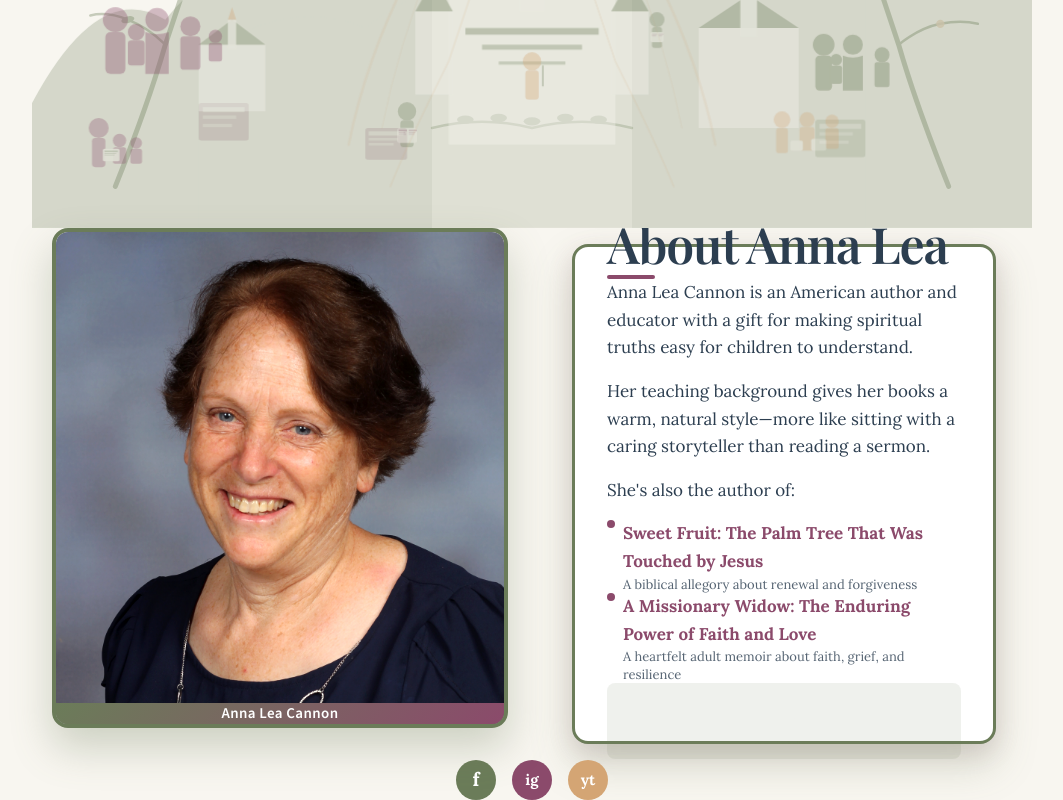
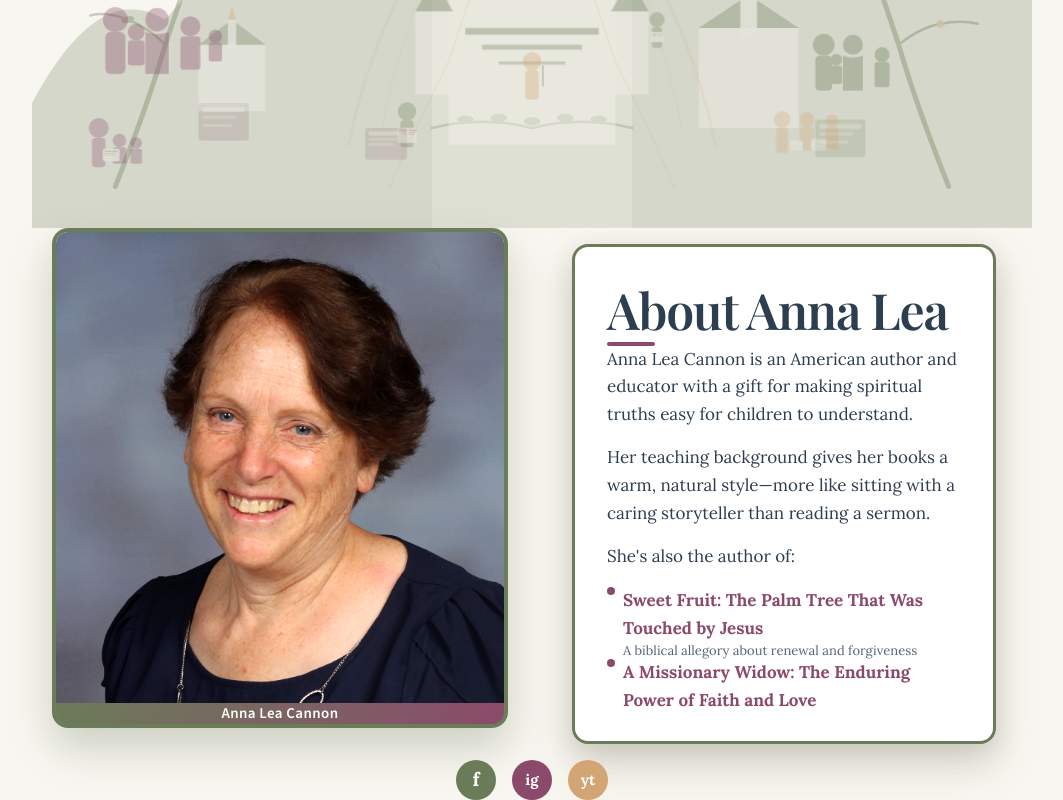
Before and after one commit to francktshibala/AnnaLea, a Next.js app: page /about in a window 1280 px wide. Shown: the part 352-1152 px from the top of the page, without its empty margins (108-1171 px from the left). Built offline with nearby package versions, Linux system fonts and the light colour scheme.

Commit message:
Fix About page: Add row margin and prevent text overflow from card

```diff
--- a/src/app/about/page.tsx
+++ b/src/app/about/page.tsx
@@ -15,7 +15,7 @@ export default function AboutPage() {
       <HeroImage variant="biblical-pattern" />
 
       {/* Row 2: About Anna Lea - Photo + Text Card */}
-      <section className="pt-32 pb-20 lg:pt-40 lg:pb-32" style={{ backgroundColor: 'var(--cream)' }}>
+      <section className="pt-20 pb-20 lg:pt-24 lg:pb-32 mt-16 lg:mt-20" style={{ backgroundColor: 'var(--cream)' }}>
         <div style={{ maxWidth: '64rem', margin: '0 auto', paddingLeft: '2rem', paddingRight: '2rem' }}>
           <div className="grid grid-cols-1 lg:grid-cols-2 gap-10 lg:gap-12 items-stretch justify-center">
 
@@ -74,7 +74,7 @@ export default function AboutPage() {
                 </div>
 
                 {/* Card Content */}
-                <div className="space-y-3 text-sm lg:text-sm xl:text-base font-body leading-relaxed flex-grow text-center lg:text-left">
+                <div className="space-y-3 text-sm lg:text-sm xl:text-base font-body leading-relaxed flex-grow text-center lg:text-left overflow-y-auto">
                   <p style={{ color: 'var(--charcoal-navy)' }}>
                     Anna Lea Cannon is an American author and educator with a gift for making spiritual truths easy for children to understand.
                   </p>
@@ -117,10 +117,10 @@ export default function AboutPage() {
                   </div>
 
                   {/* Mission Statement */}
-                  <div className="mt-4 p-3 rounded-lg"
+                  <div className="mt-3 p-2 rounded-lg"
                        style={{ backgroundColor: 'var(--sage-green)', opacity: '0.1' }}>
-                    <p className="font-semibold text-sm lg:text-base text-center" style={{ color: 'var(--sage-green)' }}>
-                      Her mission is simple: to help families share faith-based stories that make sense to kids.
+                    <p className="font-semibold text-xs lg:text-sm text-center" style={{ color: 'var(--sage-green)' }}>
+                      Her mission: help families share faith-based stories that make sense to kids.
                     </p>
                   </div>
                 </div>
```
Also changed, not shown: 1 other file (tests, documents, lock files or other folders).
